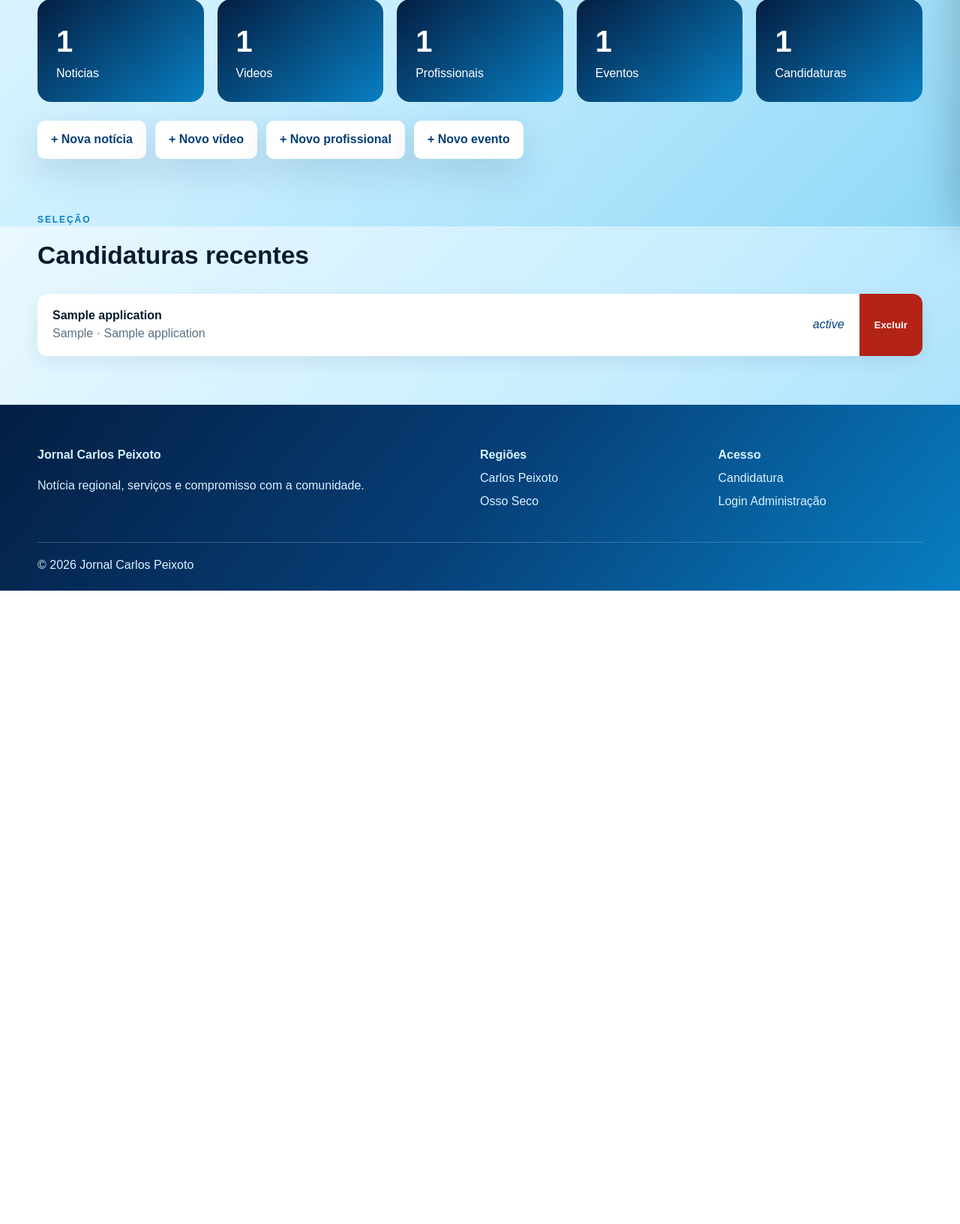
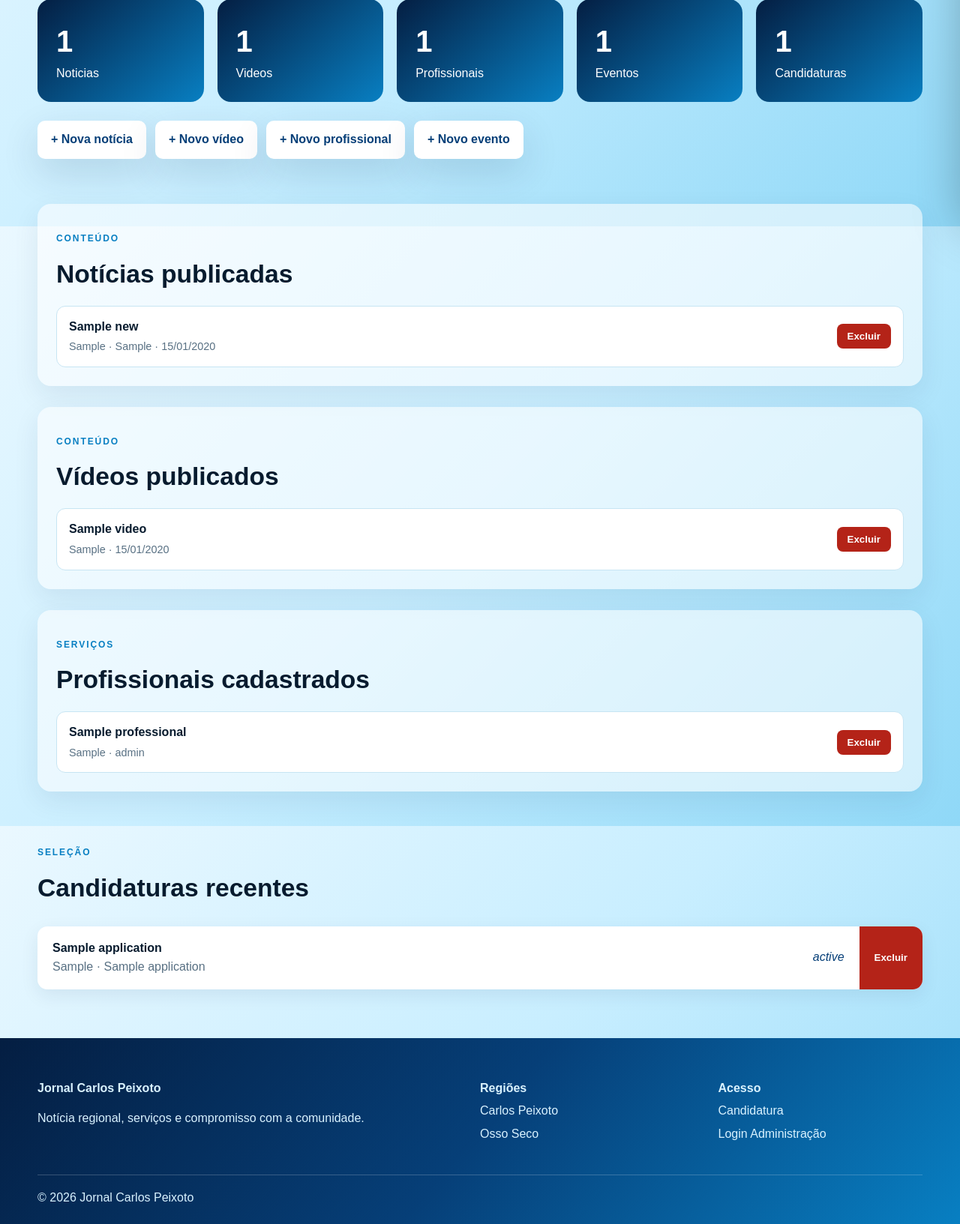
Before and after one commit to baianaoo105/CarlosPeixoto, a Flask app: page /admin in a window 1280 px wide. Shown: the part 498-2131 px from the top of the page at 75% size. Before the commit the page ends 1286 px from the top, so only its background shows below. Run offline with Flask 3, Linux system fonts and the light colour scheme; the visitor is signed in with stand-in values (Sample User, id 1); tables that the repository leaves empty hold one stand-in row (values such as "Sample post"); some libraries are stand-ins or nearby versions.

Commit message:
Pronto2.2

```diff
--- a/app.py
+++ b/app.py
@@ -315,7 +315,10 @@ def logout():
 def admin():
     counts = {"noticias": db.session.scalar(db.select(func.count(News.id))), "videos": db.session.scalar(db.select(func.count(Video.id))), "profissionais": db.session.scalar(db.select(func.count(Professional.id))), "eventos": db.session.scalar(db.select(func.count(Event.id))), "candidaturas": db.session.scalar(db.select(func.count(Application.id)))}
     applications = db.session.execute(db.select(Application).order_by(Application.created_at.desc()).limit(10)).scalars().all()
-    return render_template("admin.html", counts=counts, applications=applications)
+    news_items = db.session.execute(db.select(News).order_by(News.created_at.desc())).scalars().all()
+    video_items = db.session.execute(db.select(Video).order_by(Video.created_at.desc())).scalars().all()
+    professional_items = db.session.execute(db.select(Professional).order_by(Professional.id.desc())).scalars().all()
+    return render_template("admin.html", counts=counts, applications=applications, news_items=news_items, video_items=video_items, professional_items=professional_items)
 
 
 @app.route("/admin/evento", methods=["GET", "POST"])
@@ -356,6 +359,16 @@ def admin_news():
     return render_template("admin_form.html", kind="notícia")
 
 
+@app.route("/admin/noticia/<int:item_id>/excluir", methods=["POST"])
+@admin_required
+def delete_news(item_id):
+    item = db.get_or_404(News, item_id)
+    db.session.delete(item)
+    db.session.commit()
+    flash("Notícia excluída.", "success")
+    return redirect(url_for("admin"))
+
+
 @app.route("/admin/video", methods=["GET", "POST"])
 @admin_required
 def admin_video():
@@ -370,6 +383,16 @@ def admin_video():
     return render_template("admin_form.html", kind="vídeo")
 
 
+@app.route("/admin/video/<int:item_id>/excluir", methods=["POST"])
+@admin_required
+def delete_video(item_id):
+    item = db.get_or_404(Video, item_id)
+    db.session.delete(item)
+    db.session.commit()
+    flash("Vídeo excluído.", "success")
+    return redirect(url_for("admin"))
+
+
 @app.route("/admin/profissional", methods=["GET", "POST"])
 @admin_required
 def admin_professional():
@@ -381,6 +404,16 @@ def admin_professional():
             db.session.add(item); db.session.commit(); flash("Profissional adicionado.", "success"); return redirect(url_for("admin"))
         except (KeyError, ValueError) as error: flash(str(error), "error")
     return render_template("admin_form.html", kind="profissional")
+
+
+@app.route("/admin/profissional/<int:item_id>/excluir", methods=["POST"])
+@admin_required
+def delete_professional(item_id):
+    item = db.get_or_404(Professional, item_id)
+    db.session.delete(item)
+    db.session.commit()
+    flash("Profissional excluído.", "success")
+    return redirect(url_for("admin"))
 
 
 @app.route("/candidatura", methods=["GET", "POST"])
--- /dev/null
+++ b/static/admin-manager.css
@@ -0,0 +1,44 @@
+.content-managers {
+  display: grid;
+  gap: 28px;
+  margin-bottom: 60px;
+}
+.content-manager {
+  padding: 25px;
+  border-radius: 18px;
+  background: rgba(255, 255, 255, .58);
+  box-shadow: 0 12px 35px rgba(2, 43, 79, .08);
+}
+.content-manager .section-head { margin-bottom: 16px; }
+.manager-list { display: grid; gap: 10px; }
+.manager-row {
+  display: flex;
+  align-items: center;
+  justify-content: space-between;
+  gap: 20px;
+  padding: 15px 16px;
+  border: 1px solid var(--line);
+  border-radius: 12px;
+  background: #fff;
+}
+.manager-row b, .manager-row span { display: block; }
+.manager-row span { margin-top: 3px; color: var(--muted); font-size: .9rem; }
+.manager-row form { flex: none; margin: 0; }
+.manager-delete {
+  padding: 9px 14px;
+  border: 0;
+  border-radius: 8px;
+  background: #b42318;
+  color: #fff;
+  font-weight: bold;
+  cursor: pointer;
+}
+.manager-delete:hover { background: #8f1c14; }
+.empty-manager { margin: 0; color: var(--muted); }
+.applications-heading { margin-top: 15px; }
+@media (max-width: 600px) {
+  .content-manager { padding: 18px; }
+  .manager-row { display: block; }
+  .manager-row form { margin-top: 12px; }
+  .manager-delete { width: 100%; }
+}
--- a/templates/admin.html
+++ b/templates/admin.html
@@ -5,14 +5,23 @@
 <section class="container section">
   <div class="stats">{% for label,value in counts.items() %}<div><strong>{{ value }}</strong><span>{{ label }}</span></div>{% endfor %}</div>
   <div class="admin-actions"><a href="{{ url_for('admin_news') }}">+ Nova notícia</a><a href="{{ url_for('admin_video') }}">+ Novo vídeo</a><a href="{{ url_for('admin_professional') }}">+ Novo profissional</a><a href="{{ url_for('admin_event') }}">+ Novo evento</a></div>
-  <div class="section-head"><div><p class="eyebrow">Seleção</p><h2>Candidaturas recentes</h2></div></div>
-  <div class="application-list">
-    {% for item in applications %}
-      <article class="application-row">
-        <a class="application-main" href="{{ url_for('admin_application',item_id=item.id) }}"><div><b>{{ item.minecraft_name }}</b><span>{{ item.area }} · {{ item.discord_name }}</span></div><em class="status">{{ item.status }}</em></a>
-        <form method="post" action="{{ url_for('delete_application',item_id=item.id) }}" onsubmit="return confirm('Deseja realmente excluir esta candidatura?');"><button class="application-delete" type="submit">Excluir</button></form>
-      </article>
-    {% else %}<p>Nenhuma candidatura recebida.</p>{% endfor %}
+
+  <div class="content-managers">
+    <section class="content-manager">
+      <div class="section-head"><div><p class="eyebrow">Conteúdo</p><h2>Notícias publicadas</h2></div></div>
+      <div class="manager-list">{% for item in news_items %}<article class="manager-row"><div><b>{{ item.title }}</b><span>{{ item.category }} · {{ item.region }} · {{ item.created_at.strftime('%d/%m/%Y') }}</span></div><form method="post" action="{{ url_for('delete_news',item_id=item.id) }}" onsubmit="return confirm('Deseja realmente excluir esta notícia?');"><button class="manager-delete" type="submit">Excluir</button></form></article>{% else %}<p class="empty-manager">Nenhuma notícia publicada.</p>{% endfor %}</div>
+    </section>
+    <section class="content-manager">
+      <div class="section-head"><div><p class="eyebrow">Conteúdo</p><h2>Vídeos publicados</h2></div></div>
+      <div class="manager-list">{% for item in video_items %}<article class="manager-row"><div><b>{{ item.title }}</b><span>{{ item.region }} · {{ item.created_at.strftime('%d/%m/%Y') }}</span></div><form method="post" action="{{ url_for('delete_video',item_id=item.id) }}" onsubmit="return confirm('Deseja realmente excluir este vídeo?');"><button class="manager-delete" type="submit">Excluir</button></form></article>{% else %}<p class="empty-manager">Nenhum vídeo publicado.</p>{% endfor %}</div>
+    </section>
+    <section class="content-manager">
+      <div class="section-head"><div><p class="eyebrow">Serviços</p><h2>Profissionais cadastrados</h2></div></div>
+      <div class="manager-list">{% for item in professional_items %}<article class="manager-row"><div><b>{{ item.name }}</b><span>{{ item.category }} · {{ item.role }}</span></div><form method="post" action="{{ url_for('delete_professional',item_id=item.id) }}" onsubmit="return confirm('Deseja realmente excluir este profissional?');"><button class="manager-delete" type="submit">Excluir</button></form></article>{% else %}<p class="empty-manager">Nenhum profissional cadastrado.</p>{% endfor %}</div>
+    </section>
   </div>
+
+  <div class="section-head applications-heading"><div><p class="eyebrow">Seleção</p><h2>Candidaturas recentes</h2></div></div>
+  <div class="application-list">{% for item in applications %}<article class="application-row"><a class="application-main" href="{{ url_for('admin_application',item_id=item.id) }}"><div><b>{{ item.minecraft_name }}</b><span>{{ item.area }} · {{ item.discord_name }}</span></div><em class="status">{{ item.status }}</em></a><form method="post" action="{{ url_for('delete_application',item_id=item.id) }}" onsubmit="return confirm('Deseja realmente excluir esta candidatura?');"><button class="application-delete" type="submit">Excluir</button></form></article>{% else %}<p>Nenhuma candidatura recebida.</p>{% endfor %}</div>
 </section>
 {% endblock %}
--- a/templates/base.html
+++ b/templates/base.html
@@ -1,4 +1,4 @@
-<!doctype html><html lang="pt-BR"><head><meta charset="utf-8"><meta name="viewport" content="width=device-width,initial-scale=1"><title>{% block title %}Jornal Carlos Peixoto{% endblock %}</title><meta name="description" content="Notícia, região, serviços e comunidade."><link rel="stylesheet" href="{{ url_for('static',filename='style.css') }}"></head>
+<!doctype html><html lang="pt-BR"><head><meta charset="utf-8"><meta name="viewport" content="width=device-width,initial-scale=1"><title>{% block title %}Jornal Carlos Peixoto{% endblock %}</title><meta name="description" content="Notícia, região, serviços e comunidade."><link rel="stylesheet" href="{{ url_for('static',filename='style.css') }}"><link rel="stylesheet" href="{{ url_for('static',filename='admin-manager.css') }}"></head>
 <body><header class="site-header"><div class="top container"><a class="brand" href="{{ url_for('home') }}"><span class="brand-mark">JCP</span><span><b>Jornal Carlos Peixoto</b><small>Informação que aproxima</small></span></a><div class="header-actions"><button class="menu-trigger" id="menuTrigger" aria-expanded="false"><i></i><span>MENU</span></button></div></div></header>
 <div class="menu-overlay" id="menuOverlay"></div><aside class="drawer" id="drawer" aria-hidden="true"><button class="drawer-close" id="menuClose">×</button><p class="drawer-label">Navegação</p><a href="{{ url_for('home') }}">Início</a><details><summary>Região</summary>{% for r in regions %}<a href="{{ url_for('region',name=r) }}">{{ r }}</a>{% endfor %}</details><a href="{{ url_for('videos') }}">Vídeos</a><a href="{{ url_for('calendar_page') }}">Calendário</a><details open><summary>Serviços</summary>{% for c in categories %}<a href="{{ url_for('profession_slug',slug=category_slugs[c]) }}">{{ c }}</a>{% endfor %}</details><a href="{{ url_for('application') }}">Candidatura</a>{% if session.get('admin') %}<a href="{{ url_for('admin') }}">Painel Administração</a><a href="{{ url_for('logout') }}">Sair do painel</a>{% else %}<a href="{{ url_for('login') }}">Login Administração</a>{% endif %}</aside>
 {% with messages=get_flashed_messages(with_categories=true) %}{% if messages %}<div class="container alerts">{% for category,message in messages %}<div class="alert {{ category }}">{{ message }}</div>{% endfor %}</div>{% endif %}{% endwith %}<main>{% block content %}{% endblock %}</main>
```
Also changed, not shown: 5 other files.
